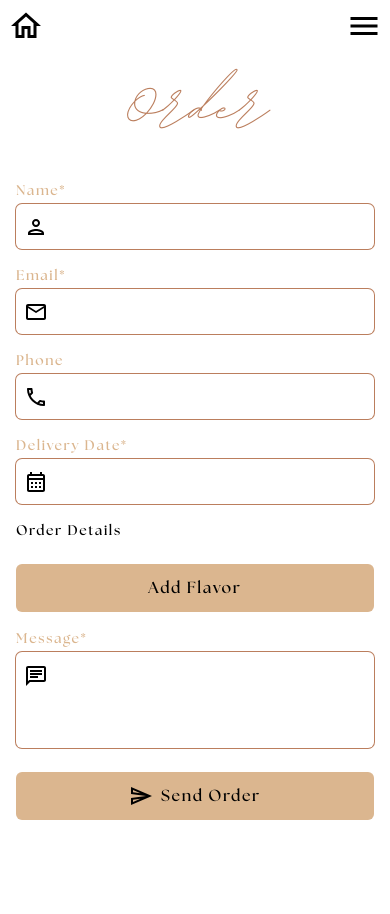
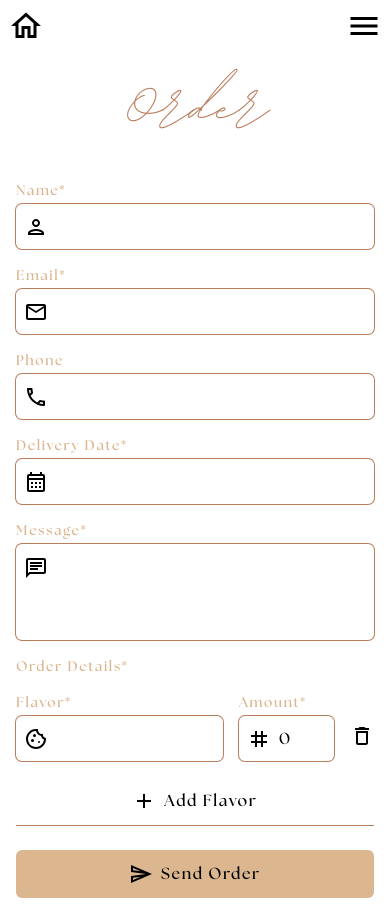
Before and after one commit to nickcoffey/cookiesxcoffey, a Next.js app: page /order in a window 390 px wide. Before the commit the page ends 844 px from the top, so only its background shows below. Built offline with nearby package versions, Linux system fonts and the light colour scheme.

Commit message:
tweaked config validations & mobile styles

```diff
--- a/pages/order.tsx
+++ b/pages/order.tsx
@@ -1,4 +1,4 @@
-import { ChangeEvent, useRef } from 'react'
+import { ChangeEvent, useRef, useEffect } from 'react'
 import { SubmitHandler, useForm } from 'react-hook-form'
 import * as yup from 'yup'
 import { yupResolver } from '@hookform/resolvers/yup'
@@ -8,7 +8,8 @@ import LocalPhoneIcon from '@mui/icons-material/LocalPhoneOutlined'
 import CalendarMonthIcon from '@mui/icons-material/CalendarMonthOutlined'
 import TagIcon from '@mui/icons-material/TagOutlined'
 import CookieIcon from '@mui/icons-material/CookieOutlined'
-import CloseIcon from '@mui/icons-material/CloseOutlined'
+import DeleteIcon from '@mui/icons-material/DeleteOutlined'
+import AddIcon from '@mui/icons-material/AddOutlined'
 import ChatIcon from '@mui/icons-material/ChatOutlined'
 import SendIcon from '@mui/icons-material/SendOutlined'
 import SyncIcon from '@mui/icons-material/SyncOutlined'
@@ -57,7 +58,11 @@ const schema = yup.object({
     .typeError('Please enter a delivery date.')
     .min(new Date(), 'Delivery date must be in the future.')
     .required('Please enter a delivery date.'),
-  cookieList: yup.array().of(
+  cookieList: yup
+    .array()
+    .ensure()
+    .min(1, 'Cookie details are required to submit an order')
+    .of(
       yup.object({
         flavor: yup
           .string()
@@ -65,10 +70,10 @@ const schema = yup.object({
           .required('Please enter a flavor.'),
         count: yup
           .number()
-        .typeError('Please enter how many cookies you would like.')
-        .min(1, 'Please request at least one cookie.')
-        .max(500, 'The number of cookies entered is too high.')
-        .required('Please enter how many cookies you would like.')
+          .typeError('Please enter an amount.')
+          .min(1, 'Please enter an amount.')
+          .max(500, 'That amount is too high.')
+          .required('Please enter an amount.')
       })
     ),
   message: yup
@@ -78,6 +83,7 @@ const schema = yup.object({
 })
 
 const EmptyGridSpace = () => <div className='hidden lg:block lg:col-span-1' />
+const newFlavor = { count: 0, flavor: '' }
 
 const Order: NextPage = () => {
   const formRef = useRef<HTMLFormElement>(null)
@@ -92,9 +98,9 @@ const Order: NextPage = () => {
   } = useForm<OrderInputs>({ mode: 'onSubmit', resolver: yupResolver(schema) })
 
   const cookieListWatch = watch('cookieList')
+  const phoneWatch = watch('phone')
 
   const addFlavor = () => {
-    const newFlavor = { count: 0, flavor: '' }
     setValue(
       'cookieList',
       cookieListWatch ? [...cookieListWatch, newFlavor] : [newFlavor]
@@ -116,7 +122,10 @@ const Order: NextPage = () => {
     setTimeout(reset, 3000)
   }
 
-  const phoneWatch = watch('phone')
+  useEffect(() => {
+    setValue('cookieList', [newFlavor])
+    // eslint-disable-next-line react-hooks/exhaustive-deps
+  }, [])
 
   return (
     <Page header='Order'>
@@ -163,10 +172,26 @@ const Order: NextPage = () => {
           setValue={setValue}
           required
         />
-        <div className='grid gap-4'>
-          <h4 className='text-sm'>Order Details</h4>
+        <div className='lg:col-span-2'>
+          <Input
+            label='Message'
+            Icon={ChatIcon}
+            errorMsg={errors.message?.message}
+            textAreaProps={register('message')}
+            required
+          />
+        </div>
+        <div className='grid gap-4 border-b border-darkprimary group'>
+          <h4 className='text-sm text-primary group-focus-within:text-darkprimary'>
+            Order Details*
+          </h4>
+          {errors.cookieList?.message && cookieListWatch?.length < 1 && (
+            <span className='text-sm text-primary group-focus-within:text-darkprimary'>
+              {errors.cookieList.message}
+            </span>
+          )}
           {cookieListWatch?.map((_, index) => (
-            <div key={index} className='flex gap-4 items-end'>
+            <div key={index} className='flex gap-4 items-start'>
               <Input
                 label='Flavor'
                 Icon={CookieIcon}
@@ -176,7 +201,7 @@ const Order: NextPage = () => {
                 inputProps={{ ...register(`cookieList.${index}.flavor`) }}
                 required
               />
-              <span className='w-1/4'>
+              <span className='w-1/3'>
                 <Input
                   label='Amount'
                   Icon={TagIcon}
@@ -194,28 +219,20 @@ const Order: NextPage = () => {
               <button
                 type='button'
                 onClick={() => removeFlavor(index)}
-                className={`flex items-center justify-center h-[45px] w-[45px] transition duration-150 rounded-md bg-primary lg:hover:bg-darkprimary lg:hover:text-white lg:w-1/2`}
+                className='flex items-end justify-center mt-8 text-black transition duration-150 lg:hover:text-darkprimary'
               >
-                <CloseIcon />
+                <DeleteIcon />
               </button>
             </div>
           ))}
           <button
             type='button'
             onClick={addFlavor}
-            className='flex items-center justify-center w-full py-3 mt-2 transition duration-150 rounded-md bg-primary lg:hover:bg-darkprimary lg:hover:text-white lg:w-1/2'
+            className='flex items-center justify-center gap-2 w-full py-3 text-black transition duration-150 lg:hover:text-darkprimary'
           >
+            <AddIcon />
             Add Flavor
           </button>
-        </div>
-        <div className='lg:col-span-2'>
-          <Input
-            label='Message'
-            Icon={ChatIcon}
-            errorMsg={errors.message?.message}
-            textAreaProps={register('message')}
-            required
-          />
         </div>
         <EmptyGridSpace />
         <div className='lg:col-span-1 lg:flex lg:justify-end'>
```
Lines whose indentation alone changed are shown as unchanged.
